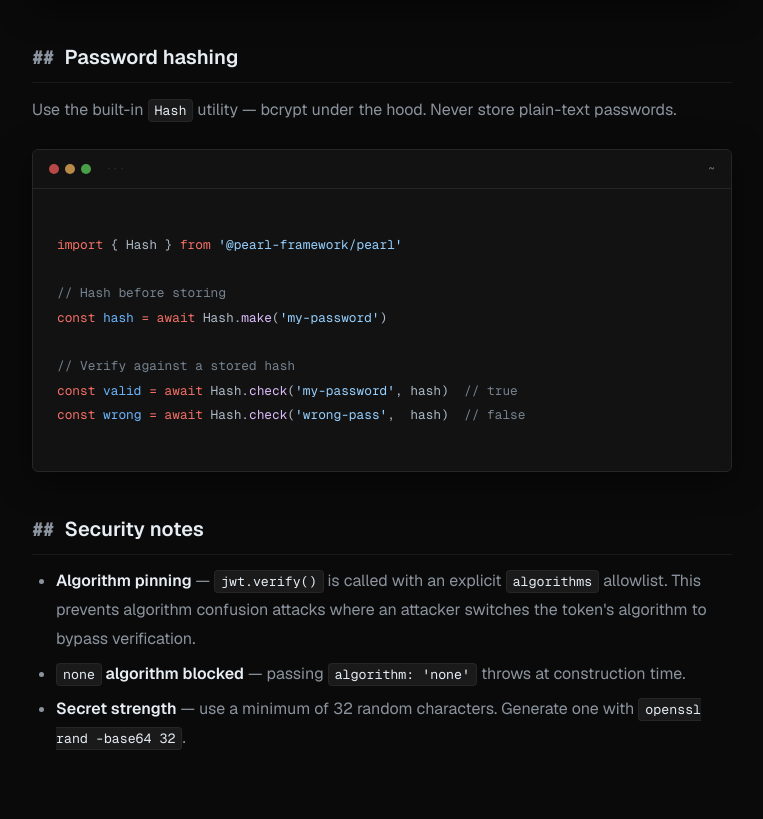
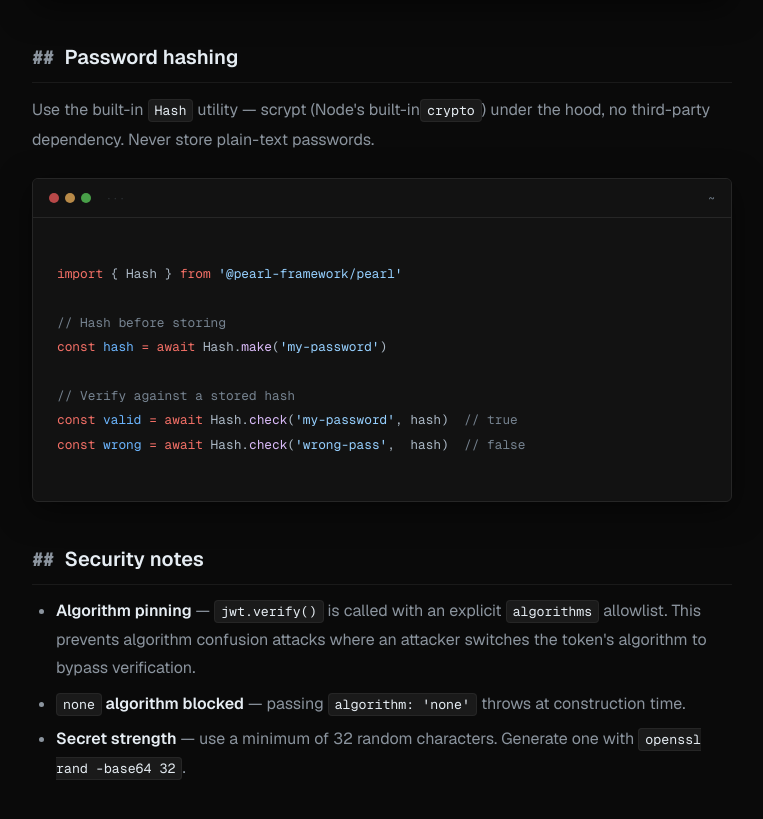
Before and after one commit to skd09/pearl.js-website, a Next.js app: page /docs/auth in a window 1280 px wide. Shown: the part 6224-7043 px from the top of the page, without its empty margins (272-1035 px from the left). Built offline with nearby package versions, Linux system fonts and the light colour scheme; no server answers.

Commit message:
docs: messaging refresh + scrypt update

```diff
--- a/src/app/docs/auth/page.tsx
+++ b/src/app/docs/auth/page.tsx
@@ -87,7 +87,8 @@ export default function AuthPage() {
 
       <h2 id="password-hashing">Password hashing</h2>
       <p>
-        Use the built-in <code>Hash</code> utility — bcrypt under the hood. Never store
+        Use the built-in <code>Hash</code> utility — scrypt (Node&apos;s built-in
+        <code>crypto</code>) under the hood, no third-party dependency. Never store
         plain-text passwords.
       </p>
       <CodeBlock lang="typescript" code={`import { Hash } from '@pearl-framework/pearl'\n\n// Hash before storing\nconst hash = await Hash.make('my-password')\n\n// Verify against a stored hash\nconst valid = await Hash.check('my-password', hash)  // true\nconst wrong = await Hash.check('wrong-pass',  hash)  // false`} />
```
